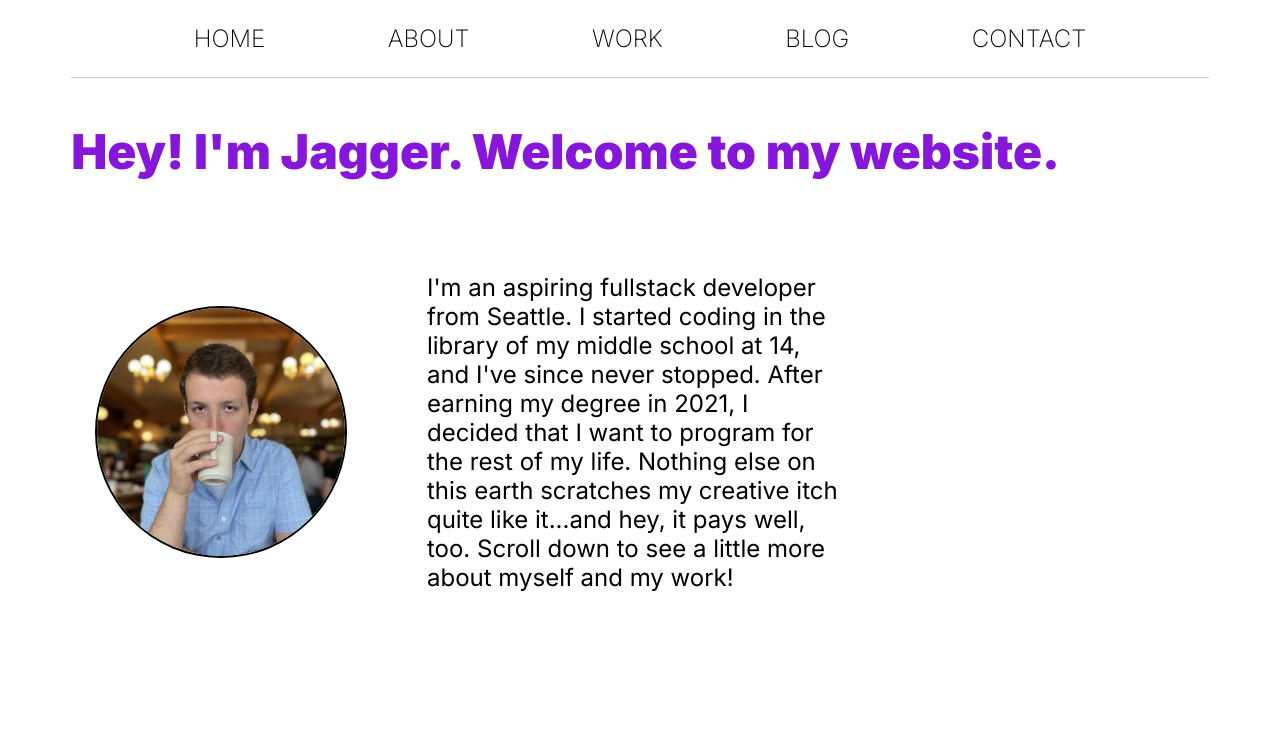
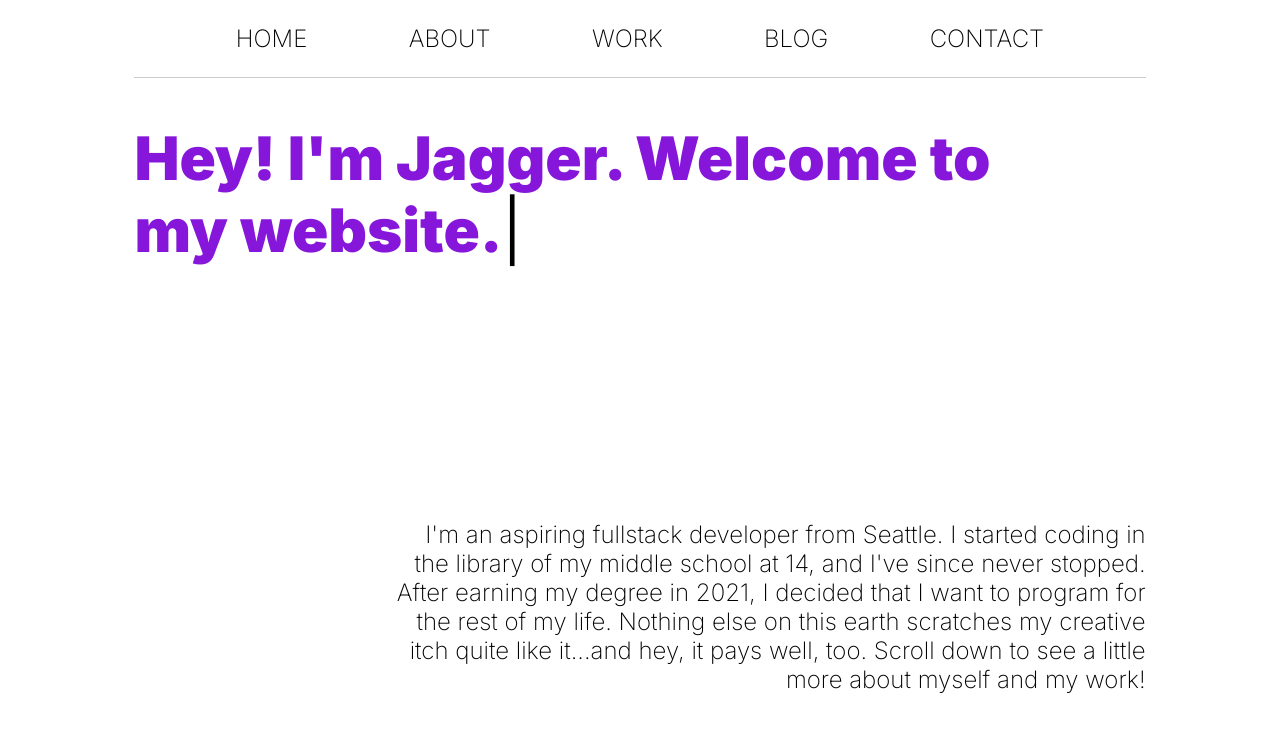
Before and after one commit to jaggerabney/Portfolio-Website, a React (Create React App) app in the folder frontend/: page / in a window 1280 px wide. Shown: the top 732 px of the page. Built offline with nearby package versions, Linux system fonts and the light colour scheme.

Commit message:
exported content to Home component

```diff
--- /dev/null
+++ b/frontend/src/App.css
@@ -0,0 +1,5 @@
+.wrapper {
+  width: 80%;
+  height: 80vh;
+  margin: auto;
+}
--- a/frontend/src/App.js
+++ b/frontend/src/App.js
@@ -1,28 +1,14 @@
 import Navbar from "./components/Navbar/Navbar";
-import Typewriter from "./components/UI/Typewriter/Typewriter";
-import CircularImage from "./components/UI/CircularImage/CircularImage";
+import Home from "./components/Sections/Home";
 
-import classes from "./App.module.css";
+import "./App.css";
 
 function App() {
   return (
-    <>
+    <div className="wrapper">
       <Navbar />
-      <section className={classes.content}>
-        <Typewriter text="Hey! I'm Jagger. Welcome to my website." />
-        <article className={classes.article}>
-          <CircularImage name="me_cropped.jpg" altText="Me!" />
-          <p>
-            I'm an aspiring fullstack developer from Seattle. I started coding
-            in the library of my middle school at 14, and I've since never
-            stopped. After earning my degree in 2021, I decided that I want to
-            program for the rest of my life. Nothing else on this earth
-            scratches my creative itch quite like it...and hey, it pays well,
-            too. Scroll down to see a little more about myself and my work!
-          </p>
-        </article>
-      </section>
-    </>
+      <Home />
+    </div>
   );
 }
 
--- a/frontend/src/App.module.css
+++ /dev/null
@@ -1,16 +0,0 @@
-.content {
-  width: 90%;
-  margin: auto;
-}
-
-.article {
-  display: flex;
-  flex-direction: row;
-  justify-content: center;
-  align-items: center;
-  width: 66%;
-  gap: 5rem;
-  padding: 1.5rem;
-  margin-top: 1.5rem;
-  font-size: 24px;
-}
--- a/frontend/src/components/Navbar/Navbar.module.css
+++ b/frontend/src/components/Navbar/Navbar.module.css
@@ -1,6 +1,6 @@
 .navbar {
   margin: auto;
-  width: 90%;
+  width: 100%;
   border-bottom: 1px solid #ccc;
 }
 
--- /dev/null
+++ b/frontend/src/components/Sections/Home.js
@@ -0,0 +1,22 @@
+import Typewriter from "../UI/Typewriter/Typewriter";
+
+import classes from "./Home.module.css";
+
+export default function Home() {
+  return (
+    <section className={classes.content}>
+      <Typewriter text="Hey! I'm Jagger. Welcome to my website." />
+      <div className={classes.spacer} />
+      <article className={classes.article}>
+        <p>
+          I'm an aspiring fullstack developer from Seattle. I started coding in
+          the library of my middle school at 14, and I've since never stopped.
+          After earning my degree in 2021, I decided that I want to program for
+          the rest of my life. Nothing else on this earth scratches my creative
+          itch quite like it...and hey, it pays well, too. Scroll down to see a
+          little more about myself and my work!
+        </p>
+      </article>
+    </section>
+  );
+}
--- /dev/null
+++ b/frontend/src/components/Sections/Home.module.css
@@ -0,0 +1,20 @@
+.content {
+  width: 100%;
+  height: 100%;
+  margin: auto;
+  display: flex;
+  flex-direction: column;
+}
+
+.spacer {
+  flex-grow: 1;
+}
+
+.article {
+  font-size: 24px;
+  font-weight: 200;
+  justify-content: flex-end;
+  align-self: flex-end;
+  text-align: right;
+  width: 75%;
+}
--- a/frontend/src/components/UI/Typewriter/Typewriter.js
+++ b/frontend/src/components/UI/Typewriter/Typewriter.js
@@ -12,7 +12,7 @@ export default function Typewriter({ text }) {
       setTimeout(() => {
         setCurrentText(currentText + text[index]);
         setIndex(index + 1);
-      }, 50);
+      }, 33);
     } else {
       setDoneTyping(true);
     }
--- a/frontend/src/components/UI/Typewriter/Typewriter.module.css
+++ b/frontend/src/components/UI/Typewriter/Typewriter.module.css
@@ -1,12 +1,12 @@
 .text {
   color: #8516da;
-  font-size: 48px;
+  font-size: 60px;
   font-weight: 900;
 }
 
 .pipe {
   color: black;
-  font-size: 48px;
+  font-size: 60px;
   font-weight: 400;
 }
 
```
